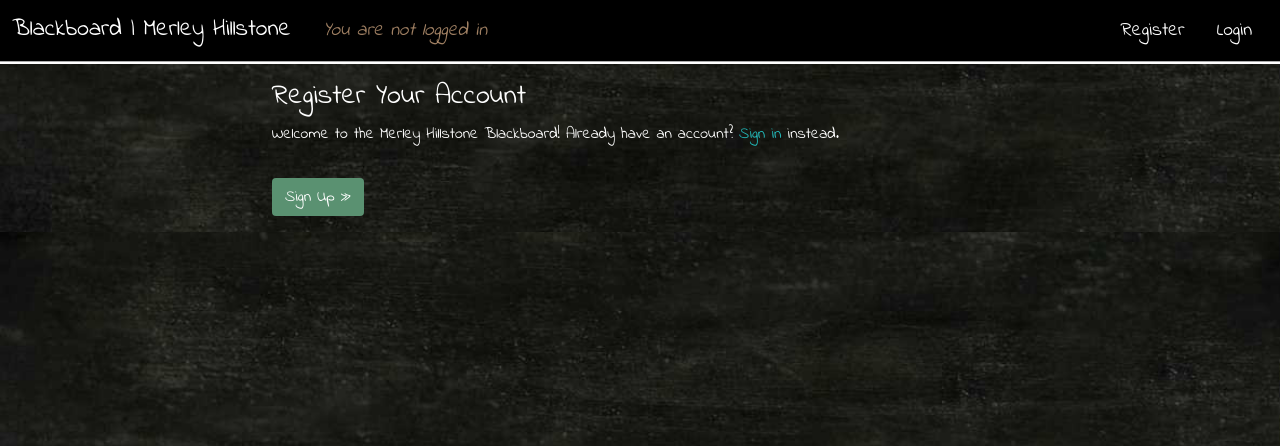
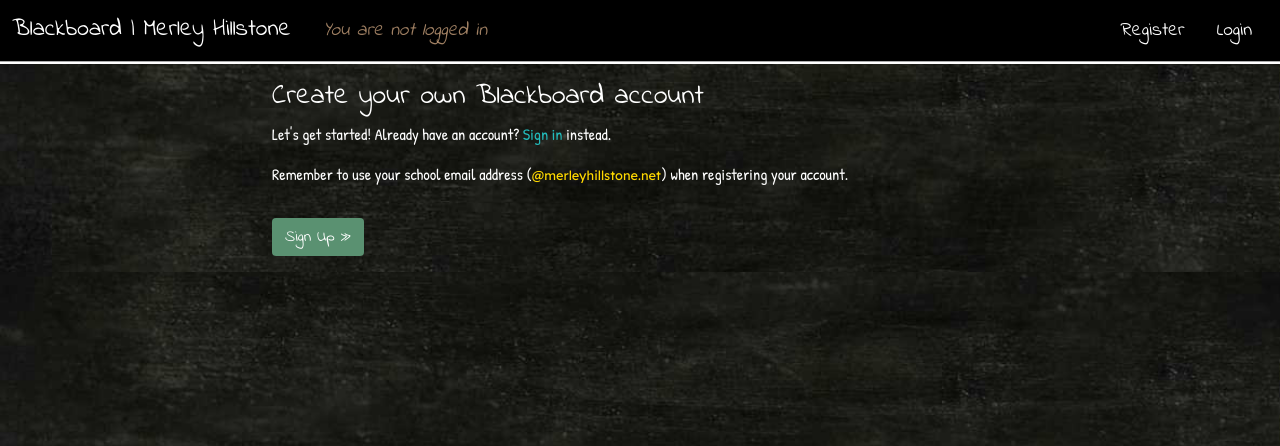
Before and after one commit to MattMiles95/PP4_Blackboard, a Django app: template templates/account/signup.html in a window 1280 px wide. Shown: the top 446 px of the page. Run offline with Django 4.2, Linux system fonts and the light colour scheme; the template is opened without the code that fills it: most values are stand-ins (such as "Sample title", 1, 10 or a date in 2020).

Commit message:
Update sign-up page. Add adapters.py and update settings accordingly.

```diff
--- a/blackboard/settings.py
+++ b/blackboard/settings.py
@@ -33,6 +33,7 @@ DEBUG = False
 
 ALLOWED_HOSTS = ['127.0.0.1', '.herokuapp.com',]
 
+ACCOUNT_ADAPTER = 'blackboard.adapters.DomainRestrictedAdapter'
 
 # Application definition
 
@@ -134,6 +135,7 @@ AUTH_PASSWORD_VALIDATORS = [
 
 ACCOUNT_EMAIL_VERIFICATION = 'none'
 
+ACCOUNT_EMAIL_REQUIRED = True
 
 # Internationalization
 # https://docs.djangoproject.com/en/4.2/topics/i18n/
--- a/static/css/style.css
+++ b/static/css/style.css
@@ -31,8 +31,16 @@ hr {
     font-family: 'Lexend', sans-serif;
 }
 
+.shrink-font {
+    font-size: .8rem;
+}
+
 .form-container {
     margin-bottom: 5rem;
+}
+
+.highlight {
+    color: #ffd900;
 }
 
 /*--------------------------------------- BASE TEMPLATE */
@@ -53,8 +61,9 @@ nav {
 }
 
 .navbar-brand:hover {
+    transition: 0.3s;
     text-shadow: 0 0 5px white !important;
-    transition: 0.1s;
+    font-size: 1.6rem;
 }
 
 .nav-link {
@@ -64,8 +73,9 @@ nav {
 }
 
 .nav-link:hover {
-    text-shadow: 0 0 5px white !important;
-    transition: 0.1s;
+    transition: 0.3s;
+    font-size: 1.3rem;
+    text-decoration: underline !important;
 }
 
 .navbar-dark, .navbar-toggler {
@@ -261,7 +271,6 @@ nav {
 .lesson-link:hover {
     text-shadow: 0 0 10px white;
     transition: all 0.3s ease;
-    text-decoration: none !important;
 }
 
 .deadline {
@@ -401,8 +410,8 @@ nav {
 
 .link:hover,
 .link:active {
-    color: #445261;
-    text-decoration: underline;
+    color: #23BBBB;
+    text-decoration: underline !important;
 }
 
 .btn-like {
--- a/templates/account/signup.html
+++ b/templates/account/signup.html
@@ -8,21 +8,40 @@
 <div class="container sign-up-container">
   <div class="row">
     <div class="col-md-8 mt-3 offset-md-2">
-            <h3>{% trans "Register Your Account" %}</h3>
+      <h3>{% trans "Create your own Blackboard account" %}</h3>
 
-            <p>{% blocktrans %}Welcome to the Merley Hillstone Blackboard! Already have an account? <a
-                    class="link" href="{{ login_url }}">Sign in</a> instead.{% endblocktrans %}</p>
+      <p class="readable-font">
+        {% blocktrans %}Let's get started! Already have an account?
+        <a class="link" href="{{ login_url }}">Sign in</a> instead.
+        {% endblocktrans %}
+      </p>
+      <p class="readable-font">
+        {% blocktrans %}Remember to use your school email address (<span
+          class="lesson-font shrink-font highlight"
+          >@merleyhillstone.net</span
+        >) when registering your account.{% endblocktrans %}
+      </p>
     </div>
   </div>
   <div class="row form-container">
     <div class="col-md-8 mt-3 offset-md-2">
-            <form class="signup" id="signup_form" method="post" action="{% url 'account_signup' %}">
+      <form
+        class="signup readable-font"
+        id="signup_form"
+        method="post"
+        action="{% url 'account_signup' %}">
         {% csrf_token %}
         {{ form.as_p }}
         {% if redirect_field_value %}
-                <input type="hidden" name="{{ redirect_field_name }}" value="{{ redirect_field_value }}" />
+        <input
+          type="hidden"
+          name="{{ redirect_field_name }}"
+          value="{{ redirect_field_value }}"
+        />
         {% endif %}
-                <button class="btn btn-signup right" type="submit">{% trans "Sign Up" %} &raquo;</button>
+        <button class="btn btn-signup right" type="submit">
+          {% trans "Sign Up" %} &raquo;
+        </button>
       </form>
     </div>
   </div>
```
Also changed, not shown: blackboard/adapters.py (added, +14 -0 lines). Lines whose indentation alone changed are shown as unchanged.
